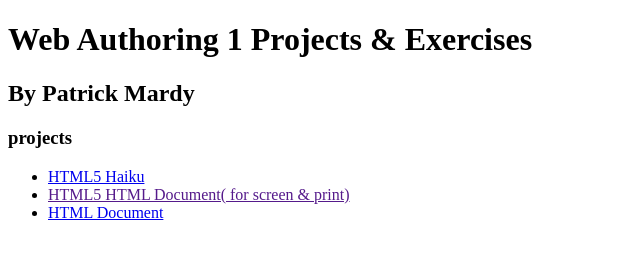
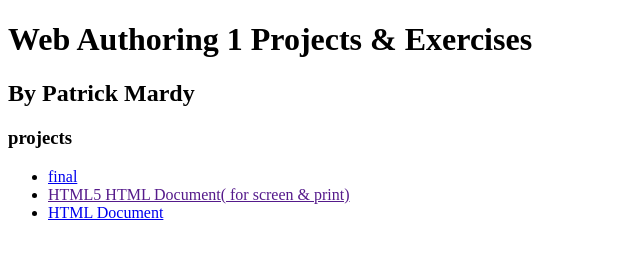
Before and after one commit to hellstan/hellstan.github.com, a plain HTML site: page index.html in a window 1280 px wide. Shown: the full height of the page, 0-640 px from the left. Drawn offline with Linux system fonts and the light colour scheme.

Commit message:
Update index.html

```diff
--- a/index.html
+++ b/index.html
@@ -23,7 +23,7 @@
 <section id="projects">
  <h3>projects</h3>
  <ul>
-   <li><a href="html5-haiku-single/index.html">HTML5 Haiku</a></li>
+   <li><a href="final/index.html">final</a></li>
    <li><a href="">HTML5 HTML Document( for screen & print)</a></li>
    <li><a href="hTML5-document/index.html"> HTML Document</a></li>
  </ul>
```
